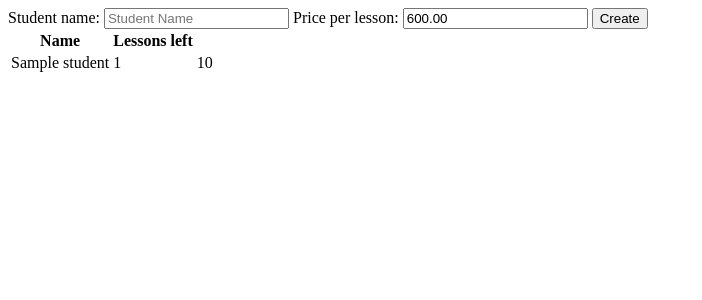
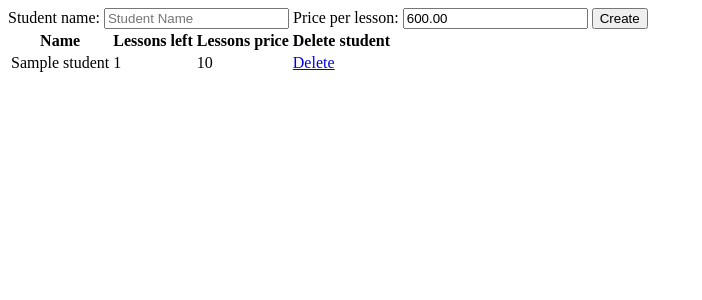
Before and after one commit to hulchakk/TutorDesk, a Django app: template templates/schedule/students.html in a window 1280 px wide. Shown: the top 300 px of the page, without its empty margins (0-702 px from the left). Run offline with Django 5.2, Linux system fonts and the light colour scheme; tables that the repository leaves empty hold one stand-in row (values such as "Sample post"); the template is opened without the code that fills it: values that come from a table or form of the project are taken from there, most other values are stand-ins (such as "Sample title", 1, 10 or a date in 2020); data that the repository does not hold is empty.

Commit message:
feat(schedule): add delete student view

```diff
--- a/schedule/urls.py
+++ b/schedule/urls.py
@@ -1,9 +1,10 @@
 from django.urls import path
 
-from schedule.views import StudentsView
+from schedule.views import StudentsView, delete_student_view
 
 urlpatterns = [
     path("students/", StudentsView.as_view(), name="students"),
+    path("students/<int:pk>/", delete_student_view, name="student-delete"),
 ]
 
 app_name = "schedule"
--- a/templates/schedule/students.html
+++ b/templates/schedule/students.html
@@ -21,12 +21,15 @@
     <tr>
       <th>Name</th>
       <th>Lessons left</th>
+      <th>Lessons price</th>
+      <th>Delete student</th>
     </tr>
     {% for student in students %}
     <tr>
       <td>{{ student.name }}</td>
       <td>{{ student.lessons_count }}</td>
       <td>{{ student.lessons_price }}</td>
+      <td><a href="{% url "schedule:student-delete" pk=student.pk %}">Delete</a></td>
     </tr>
     {% endfor %}
   </table>
```
Also changed, not shown: schedule/views.py (+9 -0 lines).
